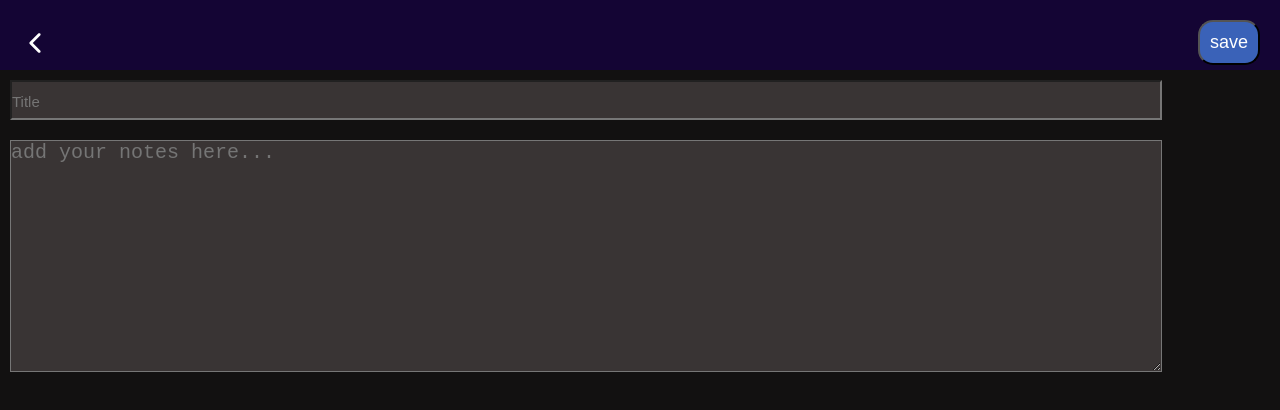
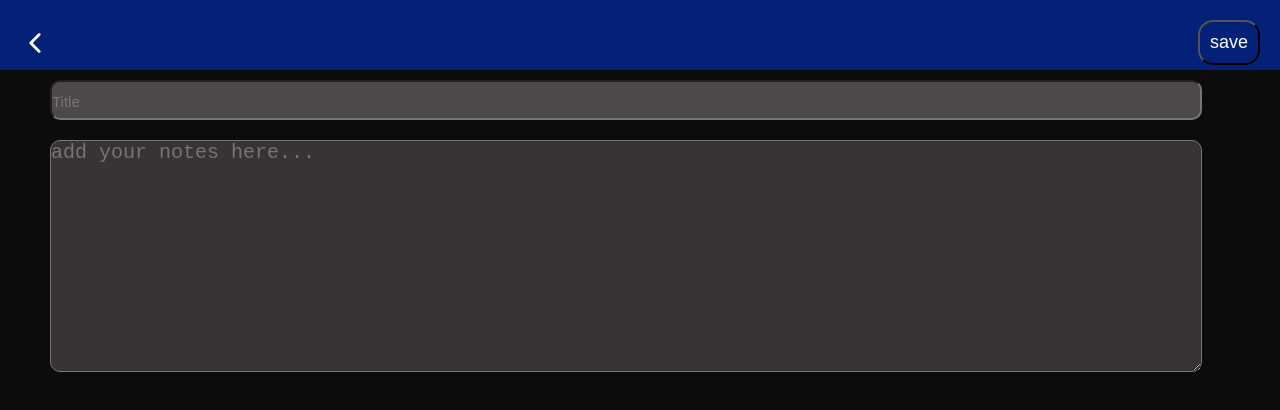
Before and after one commit to AshishBhardwaj1/notes-taker, a React (Vite) app: page /create in a window 1280 px wide. Shown: the top 410 px of the page. Built offline with nearby package versions, Linux system fonts and the light colour scheme.

Commit message:
changed style

```diff
--- a/src/Components/NoteItem.jsx
+++ b/src/Components/NoteItem.jsx
@@ -10,7 +10,7 @@ const NoteItem = ({note}) => {
 
 {/* <h4>{ note.title.length >10 ? (note.title.substr(0,10))+"...":note.title}</h4> */}
 <h4 className='note-title'>{note.title} </h4>
-<p className='details'> {note.details.length>80? (note.details.substr(0,80))+"...":note.details} </p>
+<p className='details'> {note.details.length>70? (note.details.substr(0,70))+"...":note.details} </p>
 <p className='date'>{note.date}</p>
 </Link>
     </div>
--- a/src/Components/createnotes.css
+++ b/src/Components/createnotes.css
@@ -1,18 +1,23 @@
 .create-note{
     height: 100vh;
     width: 100%;
-    background-color: rgb(18, 17, 17);
+    background-color: rgb(13, 12, 12);
     align-items: center;
     overflow: hidden;
 
 }
 .input-title{
-    background-color: rgb(57, 52, 52);
+
+    background-color: rgb(78, 73, 73);
     width: 90%;
     height: 40px;
     margin: 10px;
     color: white;
     font-size: 20px;
+   margin-left: 50px;
+   border-radius: 10px;
+
+
 }
 textarea{
     background-color: rgb(57, 52, 52);
@@ -21,12 +26,14 @@ textarea{
     margin: 10px;
     color: white;
     font-size: 20px;
+    margin-left: 50px;
+    border-radius: 10px;
 }
 .save-btn{
     padding: 10px;
     font-size: large;
     font-weight: 400;
-    background-color: rgb(58, 98, 184);
+    background-color:transparent;
     border-radius: 15px;
     color: white;
     position: absolute;
@@ -34,6 +41,9 @@ textarea{
     right: 20px;
     z-index: 3;
 }
+.save-btn:hover{
+    background-color: rgb(146, 146, 249);
+}
 .form{
     margin-top: 70px;
 }
--- a/src/Components/note.css
+++ b/src/Components/note.css
@@ -9,7 +9,7 @@
 
 height: 100vh;
  width: 100%;
-background-color: cornflowerblue;
+background:linear-gradient(75deg,rgb(129, 129, 226),rgb(230, 194, 126));
 overflow-y:auto;
 
 
@@ -17,7 +17,7 @@ overflow-y:auto;
 .heading{
  width: 100%;
  height: 70px;
- background-color: rgb(20, 5, 52);
+ background-color: rgb(3, 33, 118);
  position: fixed;
  top: 0;
  z-index: 1;
@@ -40,9 +40,10 @@ h2{
 }
 .search-note{
 
-   padding: 5px 20px;
+padding: 2px;
    border: none;
    outline: none;
+   margin: 20px;
 
 }
 .search-btn{
@@ -58,6 +59,7 @@ font-size: 20px;
 
    flex-wrap: wrap;
 }
+
 .add-note{
    height: 50px;
    width: 50px;
--- a/src/Components/noteitem.css
+++ b/src/Components/noteitem.css
@@ -2,7 +2,7 @@
     font-size: 12px;
     position: absolute;
     bottom: 10px;
-    border-bottom: 1px solid rgb(245, 10, 10);
+    border-bottom: 1px solid rgb(18, 10, 245);
 }
 .details{
     font-size: 20px;
@@ -29,4 +29,8 @@ text-overflow: ellipsis;
     text-decoration: none;
     margin: 20px;
     background-color: rgb(227, 242, 139);
+
 }
+.note-item:hover{
+    box-shadow: 0 8px 10px 0 rgba(255, 255, 254, 0.2), 0 8px 20px 0 rgba(254, 254, 254, 0.19);
+}
```
